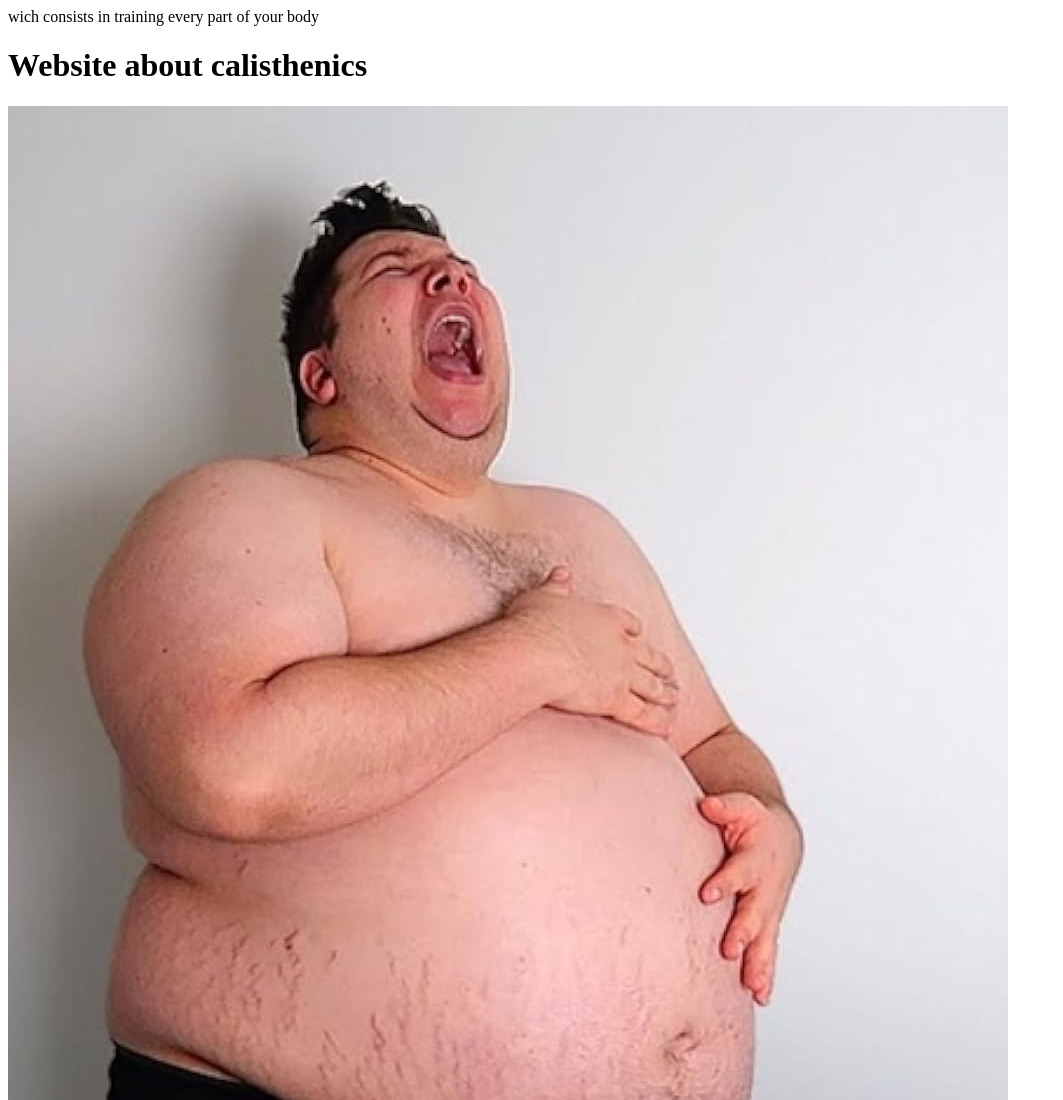
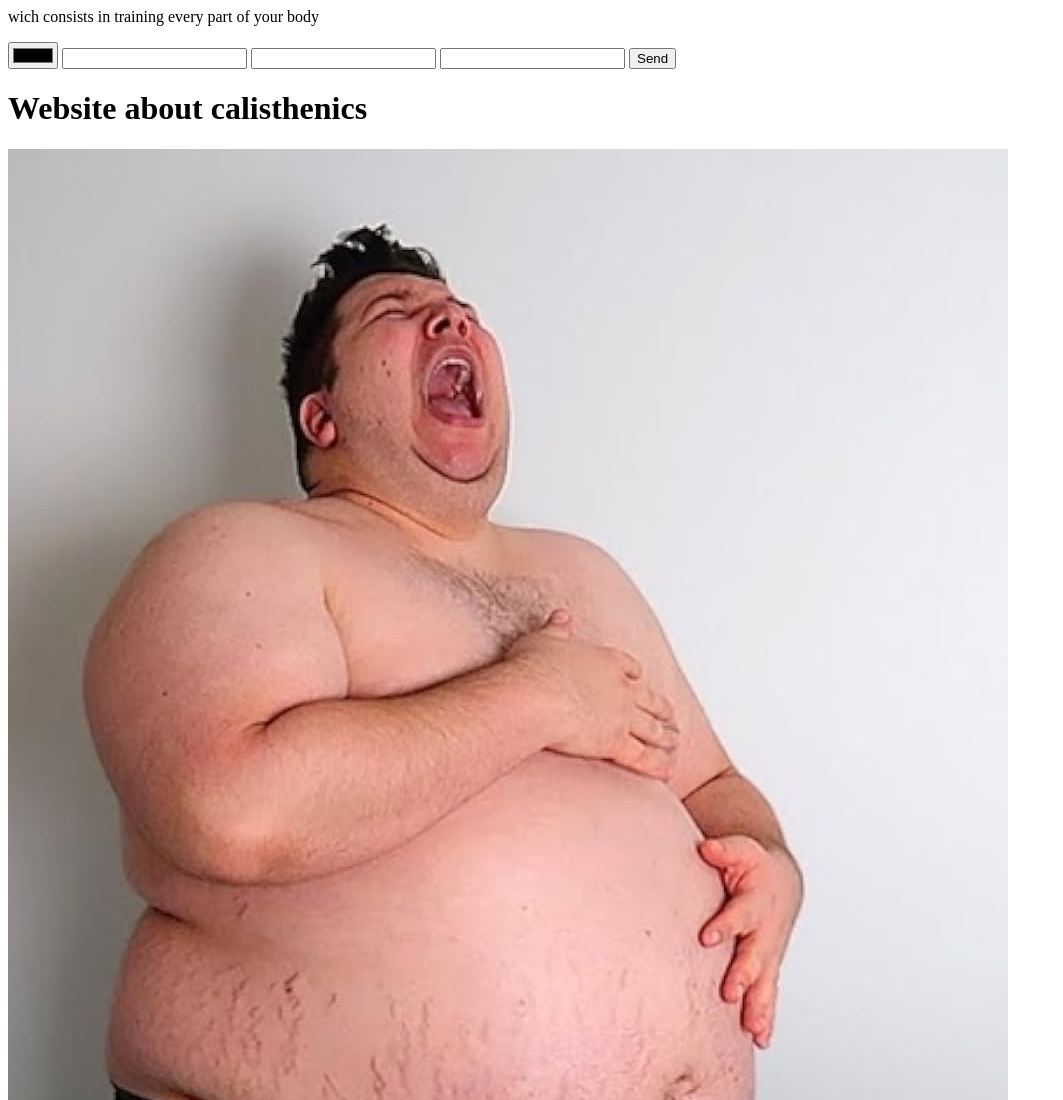
Before and after one commit to josualt/calisthenics, a plain HTML site: page index.html in a window 1280 px wide. Shown: the top 1100 px of the page, without its empty margins (0-1063 px from the left). Drawn offline with Linux system fonts and the light colour scheme.

Commit message:
advanced form inputs

```diff
--- a/index.html
+++ b/index.html
@@ -7,6 +7,13 @@
     <title>Calisthenics</title>
 </head>
 <body>wich consists in training every part of your body</p>
+    <form action="">
+        <input type="color" name="color" id="">
+        <input type="email" name="email" id="email">
+        <input type="number" name="age" id="age">
+        <input type="url" name="" id="">
+        <button type="submit">Send</button>
+    </form>
     <h1>Website about calisthenics</h1>
     <img src="images/goodPhysic.jpg" alt="goodPhysic.jpg">
     <p>Calisthenics are a very fast and efficient way to get bufft</p>
```
